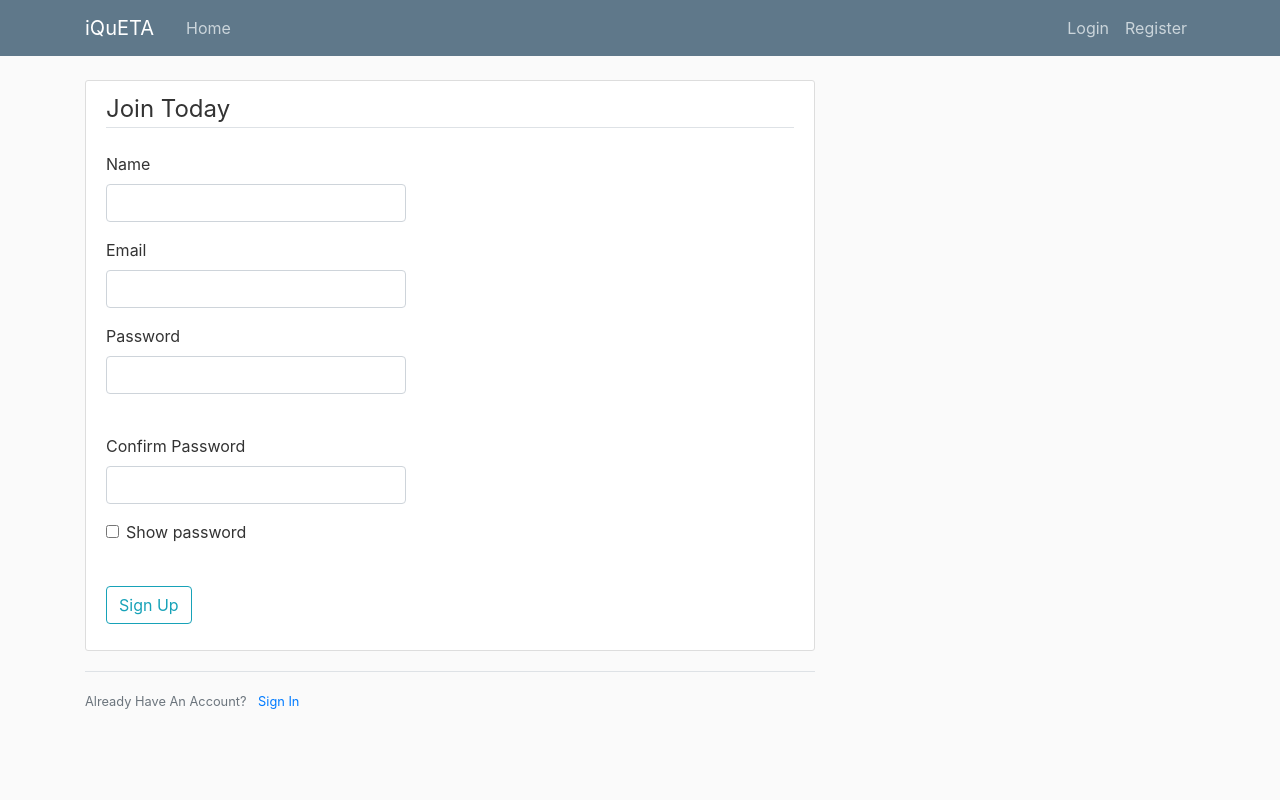
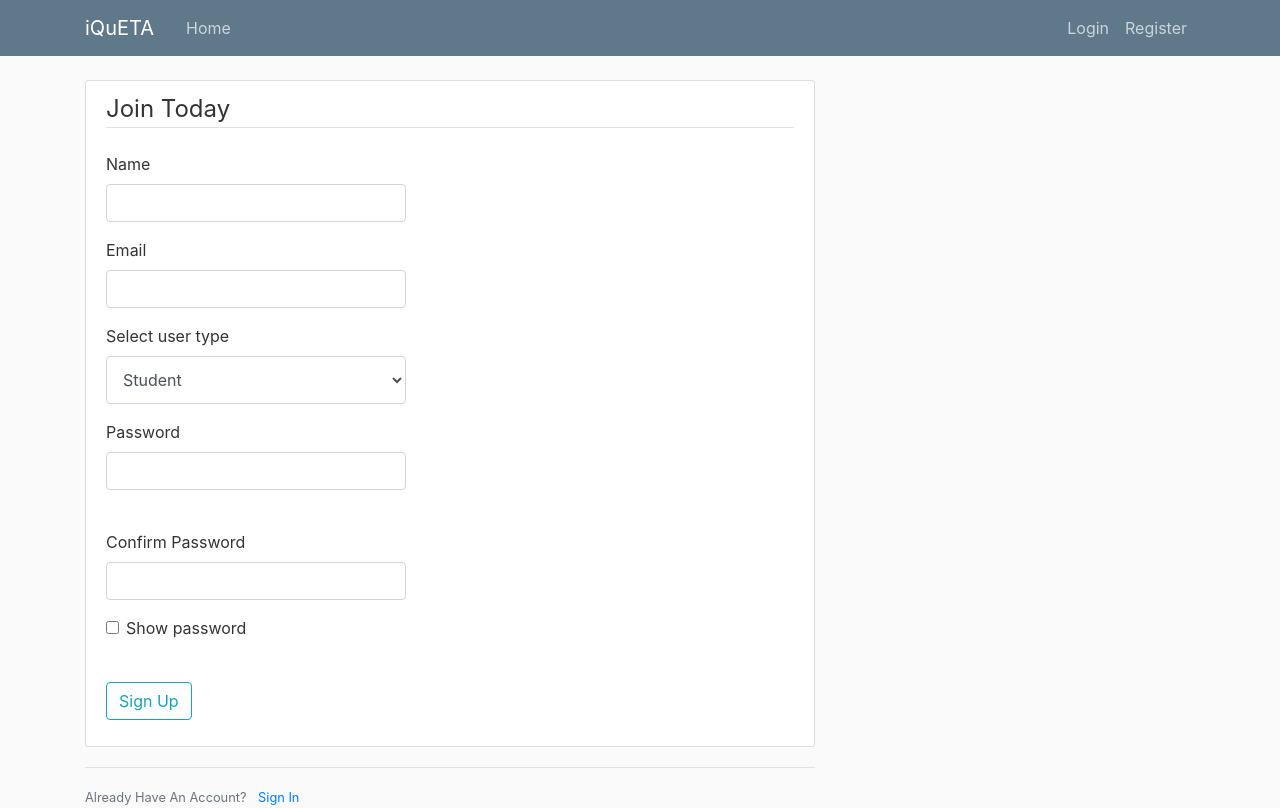
Before and after one commit to shah-raj/iQuETA, a Flask app: page /register in a window 1280 px wide. Before the commit the page ends 709 px from the top, so only its background shows below. Run offline with Flask 2, Linux system fonts and the light colour scheme; some libraries are stand-ins or nearby versions.

Commit message:
Separate student and teacher logins

```diff
--- a/flask_app/forms.py
+++ b/flask_app/forms.py
@@ -1,7 +1,8 @@
 from flask_wtf import FlaskForm
 from flask_wtf.file import FileField, FileAllowed
 from flask_login import current_user
-from wtforms import StringField, PasswordField, SubmitField, BooleanField, TextAreaField, Form
+from wtforms import (StringField, PasswordField, SubmitField,
+                    BooleanField, TextAreaField, Form, SelectField)
 from wtforms.validators import DataRequired, Length, Email, EqualTo, ValidationError
 from flask_app.models import Teacher, Student
 
@@ -10,6 +11,8 @@ class RegistrationForm(FlaskForm):
                            validators=[DataRequired(), Length(min=2, max=50)])
     email = StringField('Email',
                         validators=[DataRequired(), Email()])
+    choices = [('Student','Student'),('Teacher','Teacher')]
+    user_type = SelectField('Select user type', choices=choices,validators=[DataRequired()])
     password = PasswordField('Password', validators=[DataRequired()],id='register_password')
     confirm_password = PasswordField('Confirm Password',
                                      validators=[DataRequired(), EqualTo('password')],id='confirm_password')
--- a/flask_app/models.py
+++ b/flask_app/models.py
@@ -34,7 +34,7 @@ class Teacher(db.Model, UserMixin):
         return Teacher.query.get(user_id)
 
     def __repr__(self):
-        return f"Teacher('{self.username}', '{self.email}')"
+        return f"Teacher('{self.name}', '{self.email}')"
 
 class Student(db.Model, UserMixin):
     id = db.Column(db.Integer, primary_key=True)
@@ -58,7 +58,7 @@ class Student(db.Model, UserMixin):
         return Student.query.get(user_id)
 
     def __repr__(self):
-        return f"Student('{self.username}', '{self.email}')"
+        return f"Student('{self.name}', '{self.email}')"
 
 
 class Test(db.Model):
--- a/flask_app/routes.py
+++ b/flask_app/routes.py
@@ -1,8 +1,7 @@
-import os
-import secrets
+import os, secrets, json ,sys
 from PIL import Image
 from flask import render_template, url_for, flash, redirect, request, abort, jsonify, Flask, session
-from flask_app import app, db, bcrypt, mail, google, REDIRECT_URI
+from flask_app import app, db, bcrypt, mail, google, REDIRECT_URI, currentUserType
 from flask_app.forms import (RegistrationForm, LoginForm, UpdateAccountForm,
                              RequestResetForm, ResetPasswordForm)
 from flask_app.models import Teacher, Student
@@ -10,12 +9,14 @@ from flask_login import login_user, current_user, logout_user, login_required
 from flask_mail import Message
 from urllib.request import Request, urlopen, URLError
 from urllib.parse import urlparse
-import json
 
 @app.route("/")
 @app.route("/home", methods=['GET', 'POST'])
 def home():
-    return render_template('home.html')
+    if current_user.is_authenticated:
+        return render_template('home.html',currentUserType = currentUserType)
+    else:
+        return render_template('home.html')
 
 @app.route("/about")
 def about():
@@ -28,13 +29,31 @@ def register():
     form = RegistrationForm()
     if form.validate_on_submit():
         hashed_password = bcrypt.generate_password_hash(form.password.data).decode('utf-8')
-        user = Teacher(name=form.name.data, email=form.email.data, password=hashed_password)
+        form.user_type.choices = [(i,j) for i,j in RegistrationForm.choices]
+        if form.user_type.data == 'Student':
+            user = Student(name=form.name.data, email=form.email.data, password=hashed_password)
+            currentUserType.setTypeToStudent()
+        else:
+            user = Teacher(name=form.name.data, email=form.email.data, password=hashed_password)
+            currentUserType.setTypeToTeacher()
         db.session.add(user)
         db.session.commit()
         flash('Your account has been created! You are now able to log in', 'success')
-        return redirect(url_for('login'))
+        if currentUserType.isStudent():
+            return redirect(url_for('login'))
+        else:
+            return redirect(url_for('login'))
     return render_template('register.html', title='Register', form=form)
 
+@app.route("/slogin")
+def slogin():
+    currentUserType.setTypeToStudent()
+    return redirect(url_for('login'))
+
+@app.route("/tlogin")
+def tlogin():
+    currentUserType.setTypeToTeacher()
+    return redirect(url_for('login'))
 
 @app.route("/login", methods=['GET', 'POST'])
 def login():
@@ -59,7 +78,6 @@ def login():
                 return redirect(url_for('googleLogin'))
             res.read()
 
-
         output = res.read().decode('utf-8')
         json_obj = json.loads(output)
         user = Teacher.query.filter_by(email=json_obj['email']).first()
@@ -68,7 +86,12 @@ def login():
         return redirect(next_page) if next_page else redirect(url_for('home'))
 
     if form.validate_on_submit():
-        user = Teacher.query.filter_by(email=form.email.data).first()
+        if currentUserType.isStudent():
+            user = Student.query.filter_by(email=form.email.data).first()
+            currentUserType.setTypeToStudent()
+        else:
+            user = Teacher.query.filter_by(email=form.email.data).first()
+            currentUserType.setTypeToTeacher()
         if user and bcrypt.check_password_hash(user.password, form.password.data):
             login_user(user, remember=form.remember.data)
             next_page = request.args.get('next')
--- a/flask_app/templates/home.html
+++ b/flask_app/templates/home.html
@@ -1,4 +1,6 @@
 {% extends "layout.html" %}
 {% block content %}
+  <a href = "{{ url_for('slogin')}}">Student</a>
+  <a href = "{{ url_for('tlogin')}}">Teacher</a>
   <h1>Home Page</h1>
 {% endblock content %}
--- a/flask_app/templates/layout.html
+++ b/flask_app/templates/layout.html
@@ -35,6 +35,11 @@
             <!-- Navbar Right Side -->
             <div class="navbar-nav">
               {% if current_user.is_authenticated %}
+                {% if currentUserType.isStudent() %}
+                  <a class="nav-item nav-link" href="#"> Enter Test Code</a>
+                {% else %}
+                  <a class="nav-item nav-link" href="#"> Create New Test</a>
+                {% endif %}
                 <a class="nav-item nav-link" href="{{ url_for('account') }}"> {{current_user.name}}'s Account</a>
                 <a class="nav-item nav-link" href="{{ url_for('logout') }}">Logout</a>
               {% else %}
--- a/flask_app/templates/register.html
+++ b/flask_app/templates/register.html
@@ -33,10 +33,22 @@
                     {% endif %}
                 </div>
                 <div class="form-group">
+                    {{ form.user_type.label(class="form-control-label") }}
+                    {% if form.user_type.errors %}
+                        {{ form.user_type(class="form-control form-control-lg is-invalid") }}
+                        <div class="invalid-feedback">
+                            {% for error in form.user_type.errors %}
+                                <span>{{ error }}</span>
+                            {% endfor %}
+                        </div>
+                    {% else %}
+                        {{ form.user_type(class="form-control form-control-lg") }}
+                    {% endif %}
+                </div>
+                <div class="form-group">
                     {{ form.password.label(class="form-control-label") }}
                     {% if form.password.errors %}
                         {{ form.password(class="form-control form-control-lg is-invalid") }}
-                        <button>Hello</button>
                         <div class="invalid-feedback">
                             {% for error in form.password.errors %}
                                 <span>{{ error }}</span>
```
Also changed, not shown: flask_app/__init__.py (+11 -0 lines).
